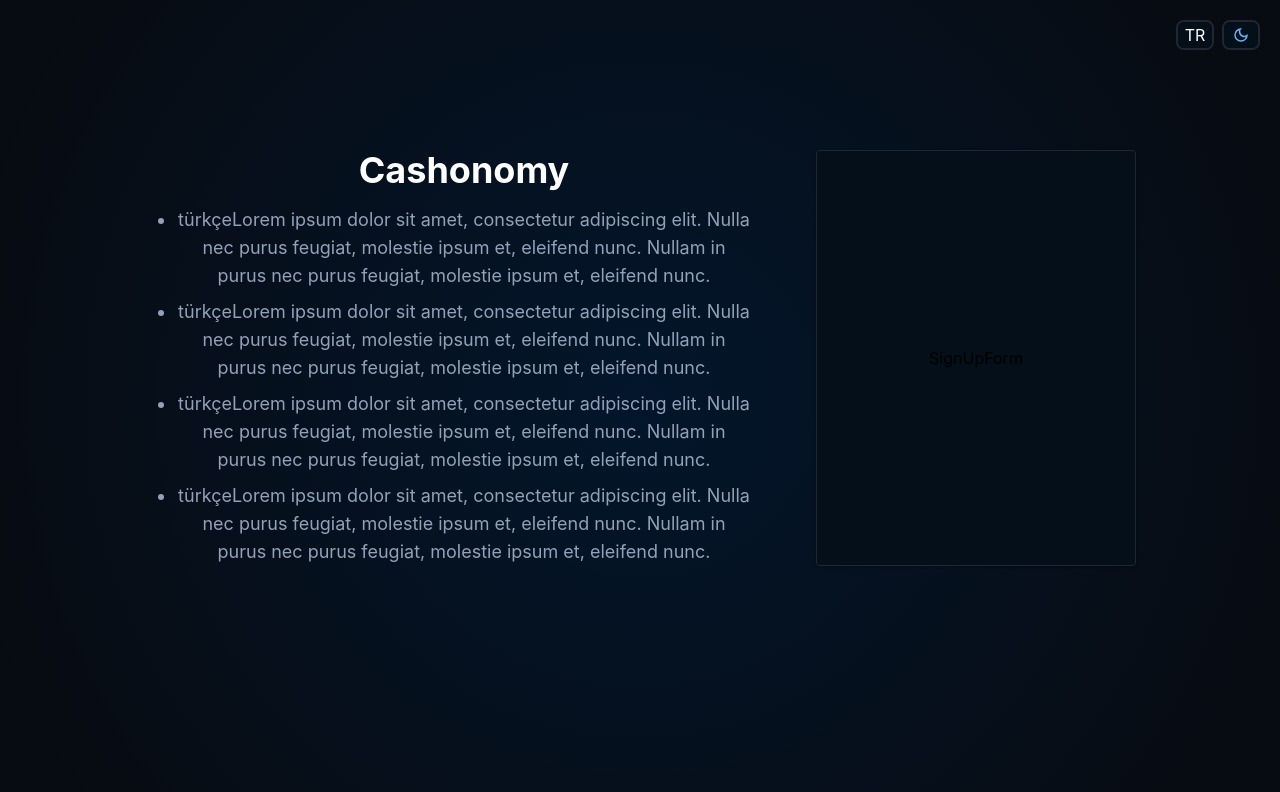
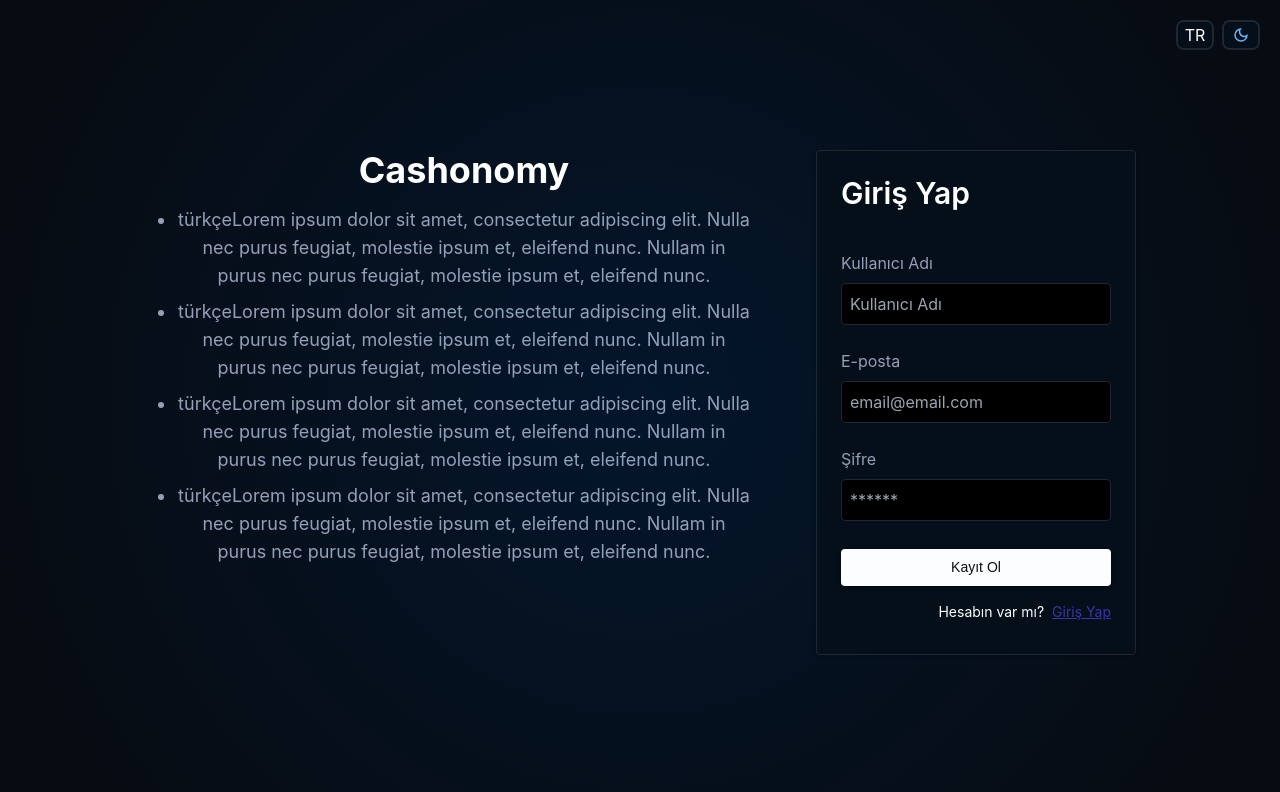
Before and after one commit to aliergul/cashonomy, a React (Vite) app in the folder frontend/: page / in a window 1280 px wide. Both pictures are taken after a click on the element "Kayıt Ol". Shown: the top 792 px of the page. Built offline with nearby package versions, Linux system fonts and the light colour scheme.

Commit message:
signup form

```diff
--- a/frontend/src/i18n/tr.json
+++ b/frontend/src/i18n/tr.json
@@ -8,9 +8,12 @@
     "description": "türkçeLorem ipsum dolor sit amet, consectetur adipiscing elit. Nulla nec purus feugiat, molestie ipsum et, eleifend nunc. Nullam in purus nec purus feugiat, molestie ipsum et, eleifend nunc.",
     "login": "Giriş Yap",
     "sign_up": "Kayıt Ol",
-    "username": "Kullanıcı adı veya E-posta",
+    "username": "Kullanıcı Adı",
+    "username_login": "Kullanıcı adı veya E-posta",
+    "email": "E-posta",
     "password": "Şifre",
     "create_account": "Hesabın yok mu?",
+    "already_have": "Hesabın var mı?",
     "login_with_google": "Google ile Giriş Yap",
     "login_with_facebook": "Facebook ile Giriş Yap"
   }
--- a/frontend/src/pages/WelcomePage/LoginForm.tsx
+++ b/frontend/src/pages/WelcomePage/LoginForm.tsx
@@ -46,7 +46,7 @@
         className="w-full flex flex-col bg-light_bg dark:bg-dark_bg"
       >
         <AuthFormField
-          label={t("welcome_page:username")}
+          label={t("welcome_page:username_login")}
           inputName="email"
           placeholder="email@email.com"
           type="text"
--- a/frontend/src/pages/WelcomePage/SignUpForm.tsx
+++ b/frontend/src/pages/WelcomePage/SignUpForm.tsx
@@ -1,10 +1,79 @@
+import { useTranslation } from "react-i18next";
+import AuthFormTitle from "../../components/AuthForm/AuthFormTitle";
+import { useState } from "react";
+import AuthFormField from "../../components/AuthForm/AuthFormField";
+import CustomButton from "../../components/CustomButton";
+import AuthFormType from "../../components/AuthForm/AuthFormType";
+
 interface SignUpFormProps {
   handleAuthType: (type: string) => void;
 }
 
 const SignUpForm: React.FC<SignUpFormProps> = ({ handleAuthType }) => {
-  console.log("handleAuthType", handleAuthType);
-  return <div>SignUpForm</div>;
+  const { t } = useTranslation();
+  const [formValues, setFormValues] = useState({
+    username: "",
+    email: "",
+    password: "",
+  });
+
+  const handleChange = (e: React.ChangeEvent<HTMLInputElement>) => {
+    const { name, value } = e.target;
+    setFormValues((prevValues) => ({
+      ...prevValues,
+      [name]: value,
+    }));
+  };
+
+  const handleSubmit = (e: React.FormEvent) => {
+    e.preventDefault();
+    console.log("Form Submitted:", formValues);
+  };
+
+  return (
+    <div className="w-full flex flex-col gap-y-6 p-6">
+      <AuthFormTitle title={t("welcome_page:login")} />
+      <form
+        onSubmit={handleSubmit}
+        className="w-full flex flex-col bg-light_bg dark:bg-dark_bg"
+      >
+        <AuthFormField
+          label={t("welcome_page:username")}
+          inputName="username"
+          placeholder={t("welcome_page:username")}
+          type="text"
+          value={formValues.username}
+          onChange={handleChange}
+        />
+        <AuthFormField
+          label={t("welcome_page:email")}
+          inputName="email"
+          placeholder="email@email.com"
+          type="text"
+          value={formValues.email}
+          onChange={handleChange}
+        />
+        <AuthFormField
+          label={t("welcome_page:password")}
+          inputName="password"
+          placeholder="******"
+          type="password"
+          value={formValues.password}
+          onChange={handleChange}
+        />
+        <CustomButton
+          title={t("welcome_page:sign_up")}
+          type="submit"
+          customStyle="mt-5 mb-2 transition-all opacity-100 hover:opacity-80 text-dark_text_primary bg-dark_bg dark:text-light_text_primary dark:bg-light_bg"
+        />
+        <AuthFormType
+          title={t("welcome_page:already_have")}
+          link={t("welcome_page:login")}
+          onClick={() => handleAuthType("login")}
+        />
+      </form>
+    </div>
+  );
 };
 
 export default SignUpForm;
```
